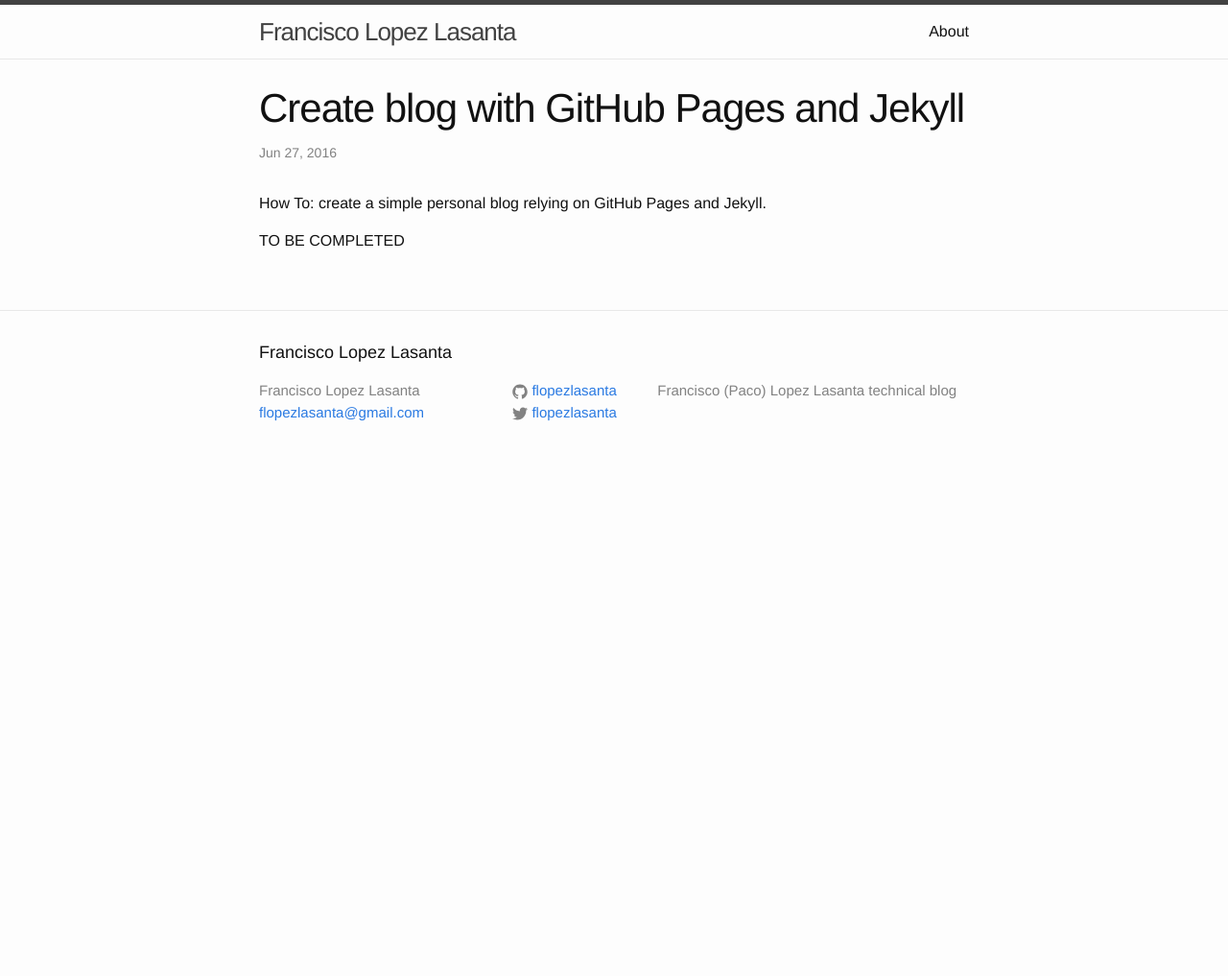
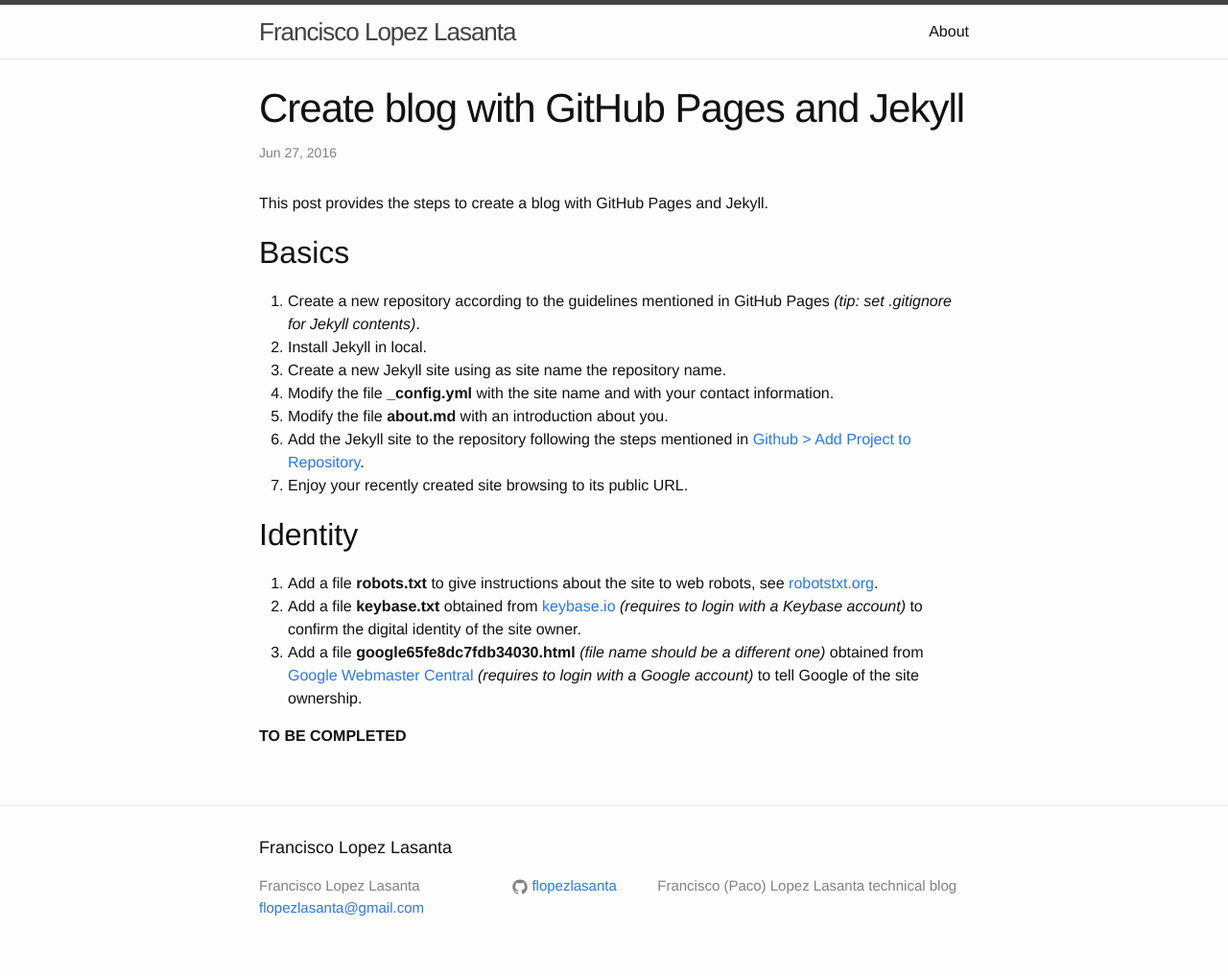
Before and after one commit to flopezlasanta/flopezlasanta.github.io, a Jekyll site: the page built from _posts/2016-06-27-hello-github-pages-jekyll.markdown, in a window 1280 px wide. Shown: the whole page at 96% size. Built offline with Jekyll 4.4.1, drawn with Linux system fonts in a browser that asks for light colours; before the commit the page ends 900 px from its top, so only the background shows below that.

Commit message:
added robots, keybase and google verification; more contents in the first posts

```diff
--- a/_config.yml
+++ b/_config.yml
@@ -8,11 +8,10 @@
 # Site settings
 title: Francisco Lopez Lasanta
 email: flopezlasanta@gmail.com
-description: > # this means to ignore newlines until "baseurl:"
-  Francisco (Paco) Lopez Lasanta technical blog
+description: Francisco (Paco) Lopez Lasanta technical blog
 baseurl: "" # the subpath of your site, e.g. /blog
 url: "https://flopezlasanta.github.io" # the base hostname & protocol for your site
-twitter_username: flopezlasanta
+linkedin_username: flopezlasanta
 github_username:  flopezlasanta
 
 # Build settings
--- a/_posts/2016-06-27-hello-github-pages-jekyll.markdown
+++ b/_posts/2016-06-27-hello-github-pages-jekyll.markdown
@@ -2,9 +2,27 @@
 layout: post
 title: "Create blog with GitHub Pages and Jekyll"
 date: 2016-06-27
+categories: github jekyll blog
 comments: false
 ---
 
-How To: create a simple personal blog relying on GitHub Pages and Jekyll.
+This post provides the steps to create a blog with GitHub Pages and Jekyll.
 
-TO BE COMPLETED
+Basics
+------
+
+1. Create a new repository according to the guidelines mentioned in GitHub Pages _(tip: set .gitignore for Jekyll contents)_.
+2. Install Jekyll in local.
+3. Create a new Jekyll site using as site name the repository name.
+4. Modify the file **_config.yml** with the site name and with your contact information.
+5. Modify the file **about.md** with an introduction about you.
+6. Add the Jekyll site to the repository following the steps mentioned in [Github > Add Project to Repository](https://help.github.com/articles/adding-an-existing-project-to-github-using-the-command-line/).
+6. Enjoy your recently created site browsing to its public URL.
+
+Identity
+--------
+1. Add a file **robots.txt** to give instructions about the site to web robots, see [robotstxt.org](http://www.robotstxt.org/robotstxt.html).
+2. Add a file **keybase.txt** obtained from [keybase.io](https://keybase.io/) _(requires to login with a Keybase account)_ to confirm the digital identity of the site owner.
+3. Add a file **google65fe8dc7fdb34030.html** _(file name should be a different one)_ obtained from [Google Webmaster Central](https://www.google.com/webmasters/verification) _(requires to login with a Google account)_ to tell Google of the site ownership.
+
+**TO BE COMPLETED**
--- /dev/null
+++ b/google65fe8dc7fdb34030.html
@@ -0,0 +1 @@
+google-site-verification: google65fe8dc7fdb34030.html
```
Also changed, not shown: _posts/2016-06-28-microservices-docker-swarm-digital-ocean.markdown (+13 -7 lines), about.md (+5 -6 lines), robots.txt (added, +7 -0 lines), README.md.
